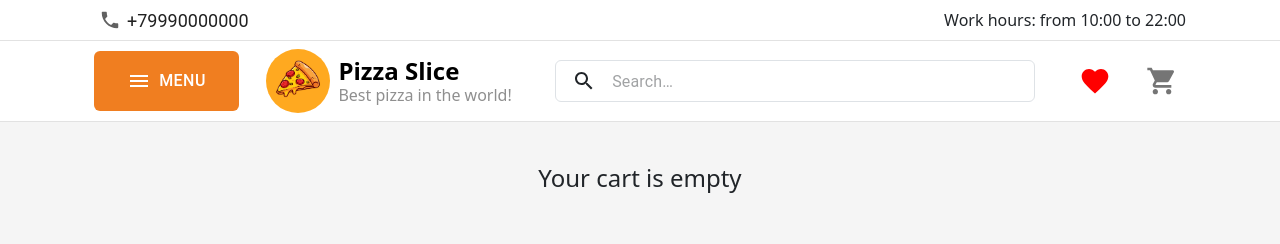
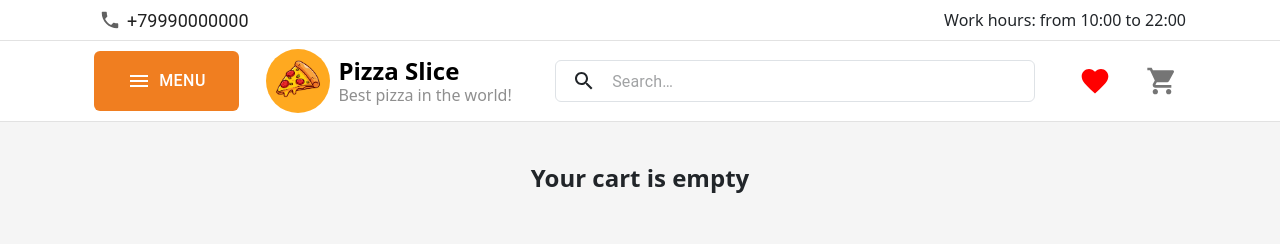
Before and after one commit to Koteykee/ReactPizza, a React (Vite) app: page /cart in a window 1280 px wide. Shown: the top 244 px of the page. Built offline with nearby package versions, Linux system fonts and the light colour scheme.

Commit message:
UI fixes

```diff
--- a/src/components/Cart/CartPage.tsx
+++ b/src/components/Cart/CartPage.tsx
@@ -17,7 +17,11 @@
   );
 
   if (Object.keys(cart).length === 0) {
-    return <div className="pt-10 text-center text-2xl">Your cart is empty</div>;
+    return (
+      <div className="pt-10 text-center text-2xl font-bold">
+        Your cart is empty
+      </div>
+    );
   }
 
   return (
--- a/src/components/Cart/CheckoutPage.tsx
+++ b/src/components/Cart/CheckoutPage.tsx
@@ -123,7 +123,11 @@
   }, [date, now, selectedDeliveryTime]);
 
   if (Object.keys(cart).length === 0) {
-    return <div className="pt-10 text-center text-2xl">Your cart is empty</div>;
+    return (
+      <div className="pt-10 text-center text-2xl font-bold">
+        Your cart is empty
+      </div>
+    );
   }
 
   return (
--- a/src/components/FavoritePage.tsx
+++ b/src/components/FavoritePage.tsx
@@ -21,9 +21,9 @@
             </button>
           </>
         ) : (
-          <h2 className="text-2xl font-bold">
+          <div className="text-2xl font-bold text-center">
             You don't have any favorites yet.
-          </h2>
+          </div>
         )}
       </div>
       <List title="" items={favorite} />
```
